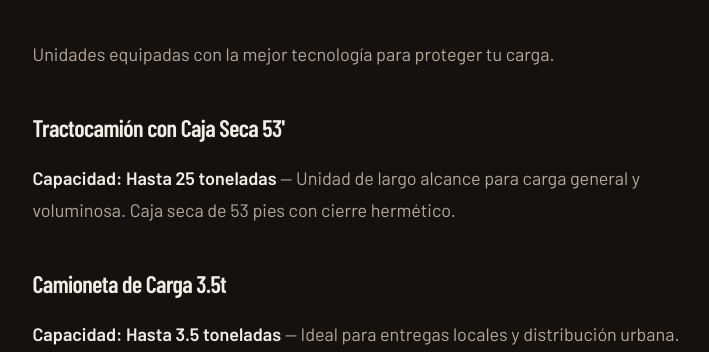
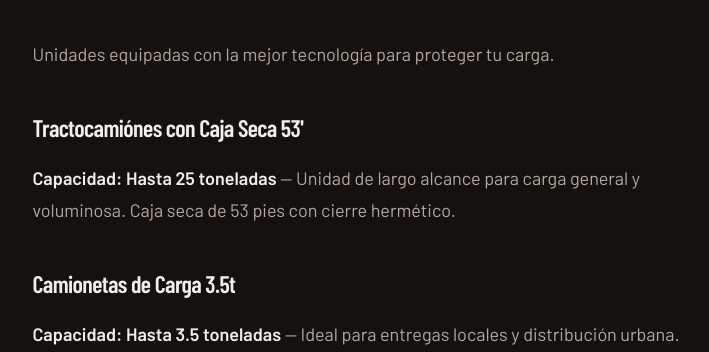
Before and after one commit to kjgarza/explinearoja, a Next.js app in the folder apps/explinearoja/: page /v2 in a window 1280 px wide. Shown: the part 1450-1802 px from the top of the page, without its empty margins (277-986 px from the left). Built offline with nearby package versions, Linux system fonts and the light colour scheme; no server answers.

Commit message:
Fix vehicle names for consistency in fleet.ts

```diff
--- a/apps/explinearoja/src/content/fleet.ts
+++ b/apps/explinearoja/src/content/fleet.ts
@@ -3,14 +3,14 @@ import { MapPin, ShieldCheck, Power } from "lucide-react"
 export const vehicles = [
   {
     id: "tractocamion",
-    name: "Tractocamión con Caja Seca 53'",
+    name: "Tractocamiónes con Caja Seca 53'",
     capacity: "Hasta 25 toneladas",
     description:
       "Unidad de largo alcance para carga general y voluminosa. Caja seca de 53 pies con cierre hermético.",
   },
   {
     id: "camioneta",
-    name: "Camioneta de Carga 3.5t",
+    name: "Camionetas de Carga 3.5t",
     capacity: "Hasta 3.5 toneladas",
     description:
       "Ideal para entregas locales y distribución urbana. Maniobrabilidad en zonas de acceso restringido.",
```
